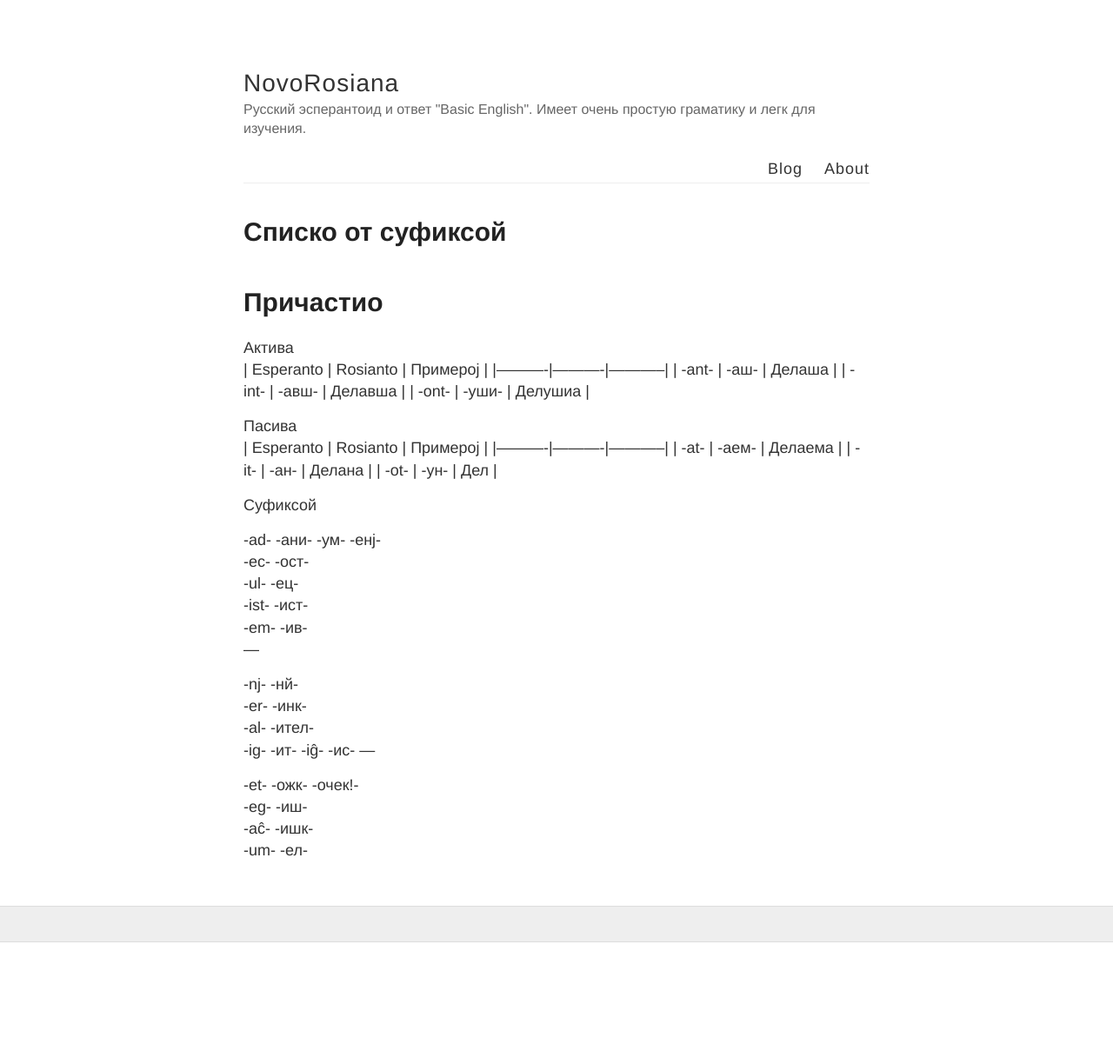
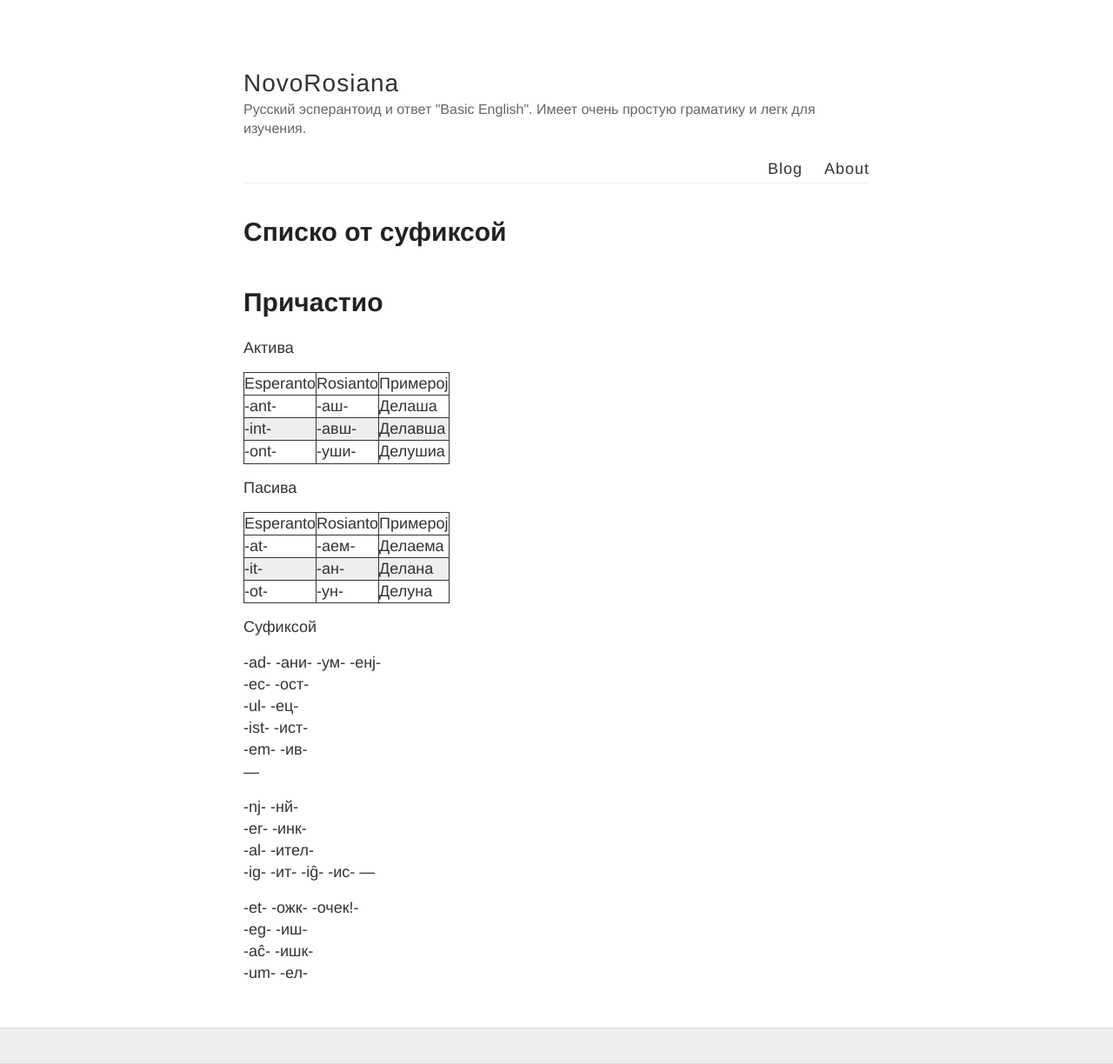
Before and after one commit to learnrusanto/learnrusanto.github.io, a Jekyll site: the page built from _posts/1970-01-02-sufiksoj.md, in a window 1280 px wide. Shown: the whole page at 87% size. Built offline with Jekyll 4.4.1, drawn with Linux system fonts in a browser that asks for light colours; before the commit the page ends 1084 px from its top, so only the background shows below that.

Commit message:
fix tables

```diff
--- a/_posts/1970-01-02-sufiksoj.md
+++ b/_posts/1970-01-02-sufiksoj.md
@@ -6,19 +6,21 @@ title: Списко от суфиксой
 
 # Причастио
 
-Актива\
+Актива
+
 | Esperanto | Rosianto | Примерој  |
 |----------|----------|-----------|
 |   -ant-      |    -аш-      |     Делаша      |
 |   -int-      |    -авш-      |    Делавша     |
 |   -ont-      |    -уши-      |    Делушиа       |
 
-Пасива\
+Пасива
+
 | Esperanto | Rosianto | Примерој  |
 |----------|----------|-----------|
 |   -at-      |    -аем-      |     Делаема      |
 |   -it-      |    -ан-      |    Делана     |
-|   -ot-      |    -ун-      |    Дел       |
+|   -ot-      |    -ун-      |    Делуна      |
 
 Суфиксой
 
```
Also changed, not shown: _posts/1990-01-01-Alfabeto.md (+1 -1 lines).
